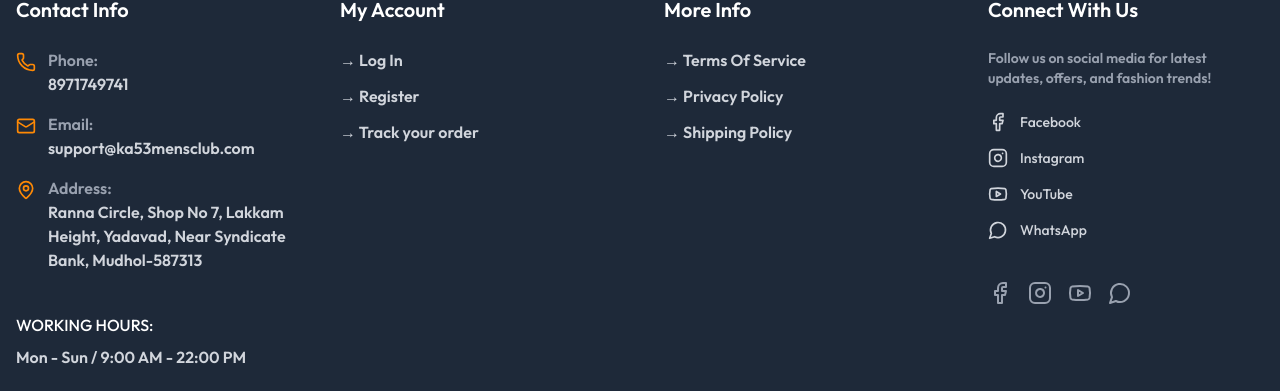
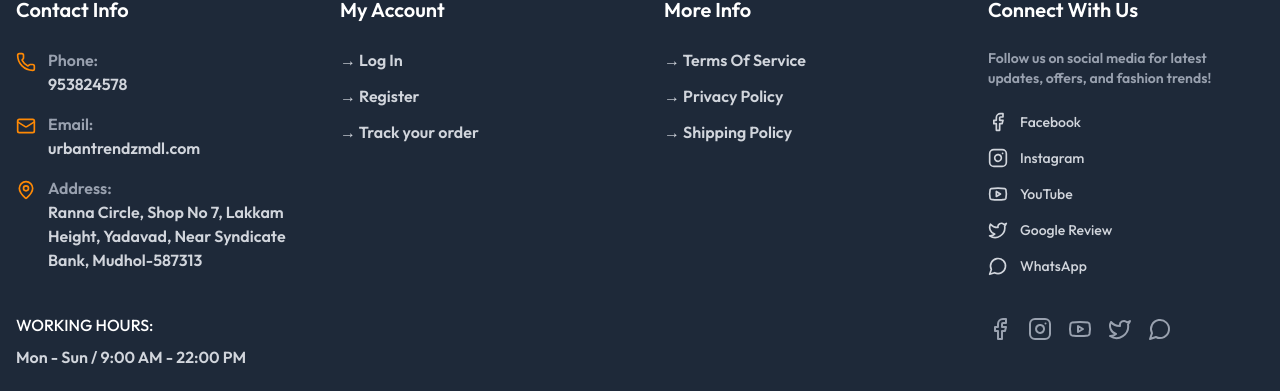
Before and after one commit to ItsVikasA/Urban-Trendz, a React (Vite) app in the folder client/: page /shop/listing in a window 1280 px wide. Shown: the part 908-1299 px from the top of the page. Built offline with nearby package versions, Linux system fonts and the light colour scheme; no server answers.

Commit message:
links added

```diff
--- a/client/src/components/shopping-view/footer.jsx
+++ b/client/src/components/shopping-view/footer.jsx
@@ -30,15 +30,15 @@ const ShoppingFooter = () => {
       color: "hover:text-red-500",
       label: "YouTube"
     },
-    // {
-    //   icon: Twitter,
-    //   href: "#",
-    //   color: "hover:text-blue-400",
-    //   label: "Twitter"
-    // },
+    {
+      icon: Twitter,
+      href: "https://g.co/kgs/noC8dHZ",
+      color: "hover:text-blue-400",
+      label: "Google Review"
+    },
     {
       icon: MessageCircle,
-      href: "+917090607020https://api.whatsapp.com/send/?phone=9538245678&text&type=phone_number&app_absent=0",
+      href: "https://api.whatsapp.com/send/?phone=9538245678&text&type=phone_number&app_absent=0",
       color: "hover:text-green-500",
       label: "WhatsApp"
     },
@@ -58,7 +58,7 @@ const ShoppingFooter = () => {
                 <Phone className="w-5 h-5 text-orange-400 mt-1 flex-shrink-0" />
                 <div>
                   <span className="text-gray-400 block">Phone:</span>
-                  <span className="text-gray-300">8971749741</span>
+                  <span className="text-gray-300">953824578</span>
                 </div>
               </div>
 
@@ -66,7 +66,7 @@ const ShoppingFooter = () => {
                 <Mail className="w-5 h-5 text-orange-400 mt-1 flex-shrink-0" />
                 <div>
                   <span className="text-gray-400 block">Email:</span>
-                  <span className="text-gray-300">support@ka53mensclub.com</span>
+                  <span className="text-gray-300">urbantrendzmdl.com</span>
                 </div>
               </div>
 
```
